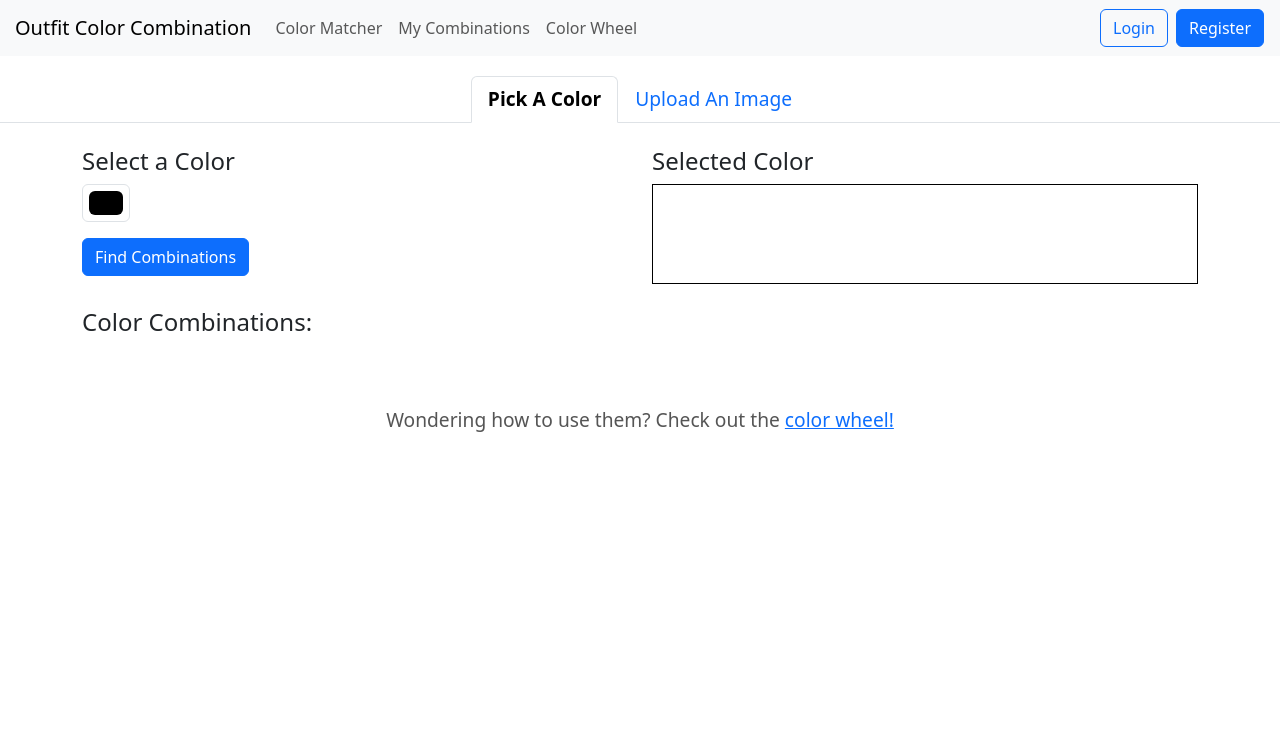
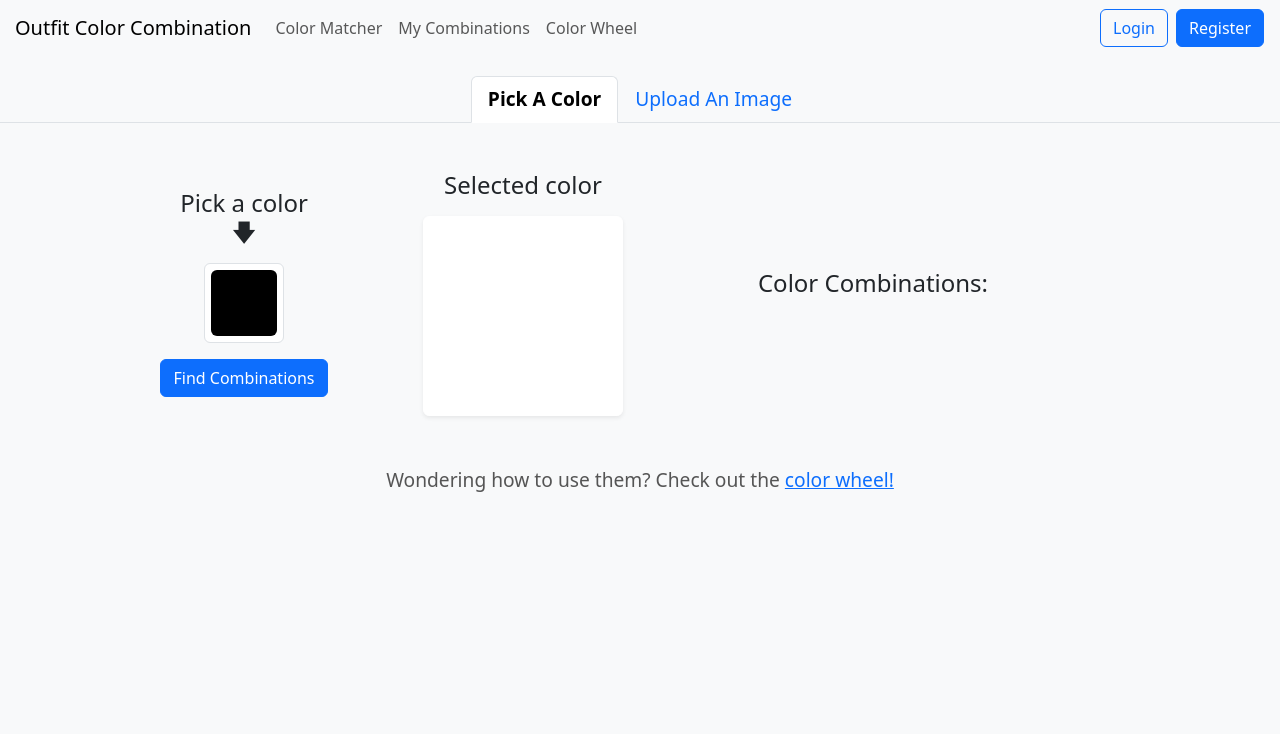
Before and after one commit to dradnyee-a11y/Color_matcher, a Flask app: page /color_matcher in a window 1280 px wide. Shown: the top 734 px of the page. Run offline with Flask 3, Linux system fonts and the light colour scheme; some libraries are stand-ins or nearby versions.

Commit message:
Enhance application functionality with improved color matching, user input validation, and UI updates. Refactor saved palettes display and add new features for image upload and color extraction.

```diff
--- a/app.py
+++ b/app.py
@@ -1,5 +1,7 @@
 import os
+
 import colorsys
+import re
 from flask import Flask, render_template, request, redirect, session, flash
 from cs50 import SQL
 from werkzeug.security import generate_password_hash, check_password_hash
@@ -7,12 +9,9 @@ from flask_session import Session
 from functools import wraps
 from PIL import Image, ImageColor
 
+
 # Creat web application
 app = Flask(__name__)
-
-# Ensure the app runs on main
-if __name__ == "__main__":
-    app.run()
 
 # Configure app to clear cookies after browser is closed
 app.config["SESSION_PERMANENT"] = False
@@ -23,6 +22,12 @@ Session(app)
 
 # Configure the SQLite database
 db = SQL("sqlite:///outfits.db")
+
+app.secret_key = "cs50-secret-key"
+
+# Ensure the app runs on main
+if __name__ == "__main__":
+    app.run()
 
 # Helper functions
 def get_dominant_color(image):
@@ -41,7 +46,7 @@ def get_dominant_color(image):
     # Return the dominant color
     return dominant_color
 
-def hex(rgb):
+def hex_simple(rgb):
     return '#%02x%02x%02x' % rgb
 
 def rgb_to_hex(rgb):
@@ -94,6 +99,10 @@ def login_required(f):
     # return the decorated function
     return decorated_function
 
+EXTENSIONS = {"png", "jpg", "jpeg"}
+def file_validity(file):
+    return "." in file and file.rsplit(".", 1)[1].lower() in EXTENSIONS
+
 @app.route("/", methods=["GET"])
 def index():
     if request.method == "GET":
@@ -110,6 +119,15 @@ def register():
         username = request.form.get("username")
         password = request.form.get("password")
         confirm_password = request.form.get("confirm_password")
+
+        if not username or not password or not confirm_password:
+            return "Please fill out all fields", 400
+
+        if len(username) > 30:
+            return "Username too long", 400
+
+        if len(password) < 6:
+            return "Password too short", 400
 
         # Check if the paswswords match
         if password != confirm_password:
@@ -138,9 +156,6 @@ def login():
         username = request.form.get("username")
         password = request.form.get("password")
         user = db.execute("SELECT * FROM users WHERE username = ?", username)
-        print(user)
-        if user is None:
-            return "list empty", 400
 
         # Ensure the user entered credentials
         if not username or not password:
@@ -158,22 +173,17 @@ def login():
         session["username"] = user[0]["username"]
     return redirect("/")
 
-@app.route("/logout")
+@app.route("/logout", methods=["POST"])
+@login_required
 def logout():
-    # Log the user out by clearing the session
-    session.clear()
-    return redirect("/login")
+    if request.method == "POST":
+        # Log the user out by clearing the session
+        session.clear()
+        return redirect("/login")
 
 @app.route("/wheel")
 def wheel():
     return render_template("wheel.html")
-
-@app.route("/debug", methods=["POST"])
-def debug():
-    if request.method == "POST":
-        print("FORM DATA:", request.form)
-        return "Received"
-    return render_template("saved.html")
 
 @app.route("/combos", methods=["GET", "POST"])
 @login_required
@@ -181,7 +191,6 @@ def combos():
     user_id = session["user_id"]
     if request.method == "GET":
         palettes = db.execute("SELECT * FROM combos WHERE user_id = ?", user_id)
-        print("palettes:", palettes)
         return render_template("saved.html", palettes=palettes)
 
     elif request.method == "POST":
@@ -192,22 +201,17 @@ def combos():
 
         if action == "save_palette":
             base_color = request.form.get("base_color")
-            print("base color:", base_color)
             complementary = request.form.get("complementary")
-            print("complementary:", complementary)
             analogous = request.form.get("analogous")
-            print("analogous:", analogous)
             triadic = request.form.get("triadic")
-            print("triadic:", triadic)
 
-            if complementary == '':
-                return "no hex", 500
+            if not base_color or not complementary or not analogous or not triadic:
+                return "Invalid Palette", 400
 
             # Save the palette to the database
             db.execute("INSERT INTO combos (user_id, base_color, complementary, analogous, triadic, name) VALUES (?, ?, ?, ?, ?, ?)",
                        user_id, base_color, complementary, analogous, triadic, name)
 
-            flash ("Palette saved!", "success")
             return redirect("/combos")
 
 @app.route("/color_matcher", methods=["GET", "POST"])
@@ -225,15 +229,17 @@ def color_matcher():
         if "image" in request.files and request.files.get("image"):
 
              image = request.files.get("image")
-             print("form:", request.form)
 
              # Ensure the user uploaded an image
-             if not image:
+             if not image or image.filename == "":
                 return "No image uploaded", 400
+
+             if not file_validity(image.filename):
+                return "Invalid file type", 400
 
              # Get the dominant color from the image
              dominant_color = get_dominant_color(image)
-             hex_color = hex(dominant_color)
+             hex_color = hex_simple(dominant_color)
 
             # Ensure a color was extracted
              if hex_color is None:
@@ -248,6 +254,9 @@ def color_matcher():
             color = request.form.get("color")
             hex_color = color
 
+            if not re.match(r"^#[0-9A-Fa-f]{6}$", hex_color):
+                return "Invalid Color", 400
+
             # Ensure the user picked a color
             if hex_color is None:
                 return "No color selected", 400
@@ -257,20 +266,11 @@ def color_matcher():
 
         # Convert hex to RGB to convert it to HSL
         rgb = ImageColor.getrgb(hex_color)
-        print("Hex:", hex_color)
-        print ("RGB:", rgb)
         hls = colorsys.rgb_to_hls(rgb[0]/255, rgb[1]/255, rgb[2]/255)
-        print ("HLS:", hls)
 
         # Generate color palettes
         palettes["Complementary"] = [complementary(hls)]
-        print ("Complementary:",palettes["Complementary"])
         palettes["Analogous"] = analogous(hls)
-        print ("Analogous:",palettes["Analogous"])
         palettes["Triadic"] = triadic(hls)
-        print ("Triadic:",palettes["Triadic"])
-
-        if palettes is None:
-            return "Could not generate color palettes", 400
 
     return render_template("color_matcher.html", extracted_color=hex_color, tab=tab, palettes=palettes, color=color, image_uploaded=image_uploaded)
--- a/static/main.js
+++ b/static/main.js
@@ -1,12 +0,0 @@
-function syncColor() {
-    console.log("Main JS loaded.");
-    const color = document.getElementById("colorPicker").value;
-    document.getElementById("selectedColor").style.backgroundColor = color;
-}
-
-addEventListener("DOMContentLoaded", function() {
-    const colorPicker = document.getElementById("colorPicker");
-    if (colorPicker) {
-        colorPicker.addEventListener("input", syncColor);
-    }
-});
--- a/static/style.css
+++ b/static/style.css
@@ -1,3 +1,7 @@
+body, head, footer {
+    background-color: #f8f9fa !important;
+}
+
 .match {
     margin-bottom: 20px;
 }
@@ -29,6 +33,7 @@
     margin-top: 50px;
     font-size: 1.2em;
     color: #555;
+    clear: both;
 }
 
 #img {
@@ -65,15 +70,51 @@
 }
 
 .form {
+    margin-top : 20px;
+    margin-right: 200px;
+    margin-bottom: 50px;
     float: right;
-    margin-right: 50px;
-    margin-top: -75px;
-    position: relative;
-    z-index: 10;
+}
+
+#save {
+    border-radius: 12px;
+    height: 38px;
+    padding: 10px;
+    margin-top: 10px;
+    margin-bottom: 0px;
 }
 
 .box {
-    width:100px;
-    height:100px;
-    border:1px solid #000;
+    width: 120px;
+    max-width: 120px;
+    height: 80px;;
+    margin-top: 2px;
+    border-radius: 6px;
+    align-items: center;
+    justify-content: center;
+    box-shadow: 0 2px 4px rgba(0,0,0,0.2);
+    font-size: 0.7rem;
+
 }
+
+.box span {
+    color: #fff;
+    margin-left: 6px;
+}
+
+.row {
+    margin-left: 0 !important;
+    margin-right: 0 !important;
+}
+
+#com {
+    padding-right: 140px;
+}
+
+#top {
+    margin-top: 100px;
+}
+
+#up {
+    padding-right: 140px;
+}
--- a/templates/color_matcher.html
+++ b/templates/color_matcher.html
@@ -15,28 +15,36 @@
      <form method="POST" action="/color_matcher" enctype="multipart/form-data">
           <div class="tab-content" id="TabContent">
                <!-- Pick a color tab content -->
-               <div class="tab-pane fade show {% if tab == 'pick' %} show active {% endif %}" id="pick" role="tabpanel" aria-labelledby="pick-tab">
-                    <div class="container mt-4">
-                         <div class="row">
-                              <div class="col-md-6">
-                                   <h4>Select a Color</h4>
-                                   <input type="color" id="colorPicker" name="color" class="form-control form-control-color" value= {{ color }}>
-                                   <button type="submit" class="btn btn-primary mt-3">Find Combinations</button>
+               <div class="tab-pane fade {% if tab == 'pick' %}show active{% endif %}" id="pick" role="tabpanel" aria-labelledby="pick-tab">
+                    <div class="container mt-5">
+                         <div class="row align-items-center justify-content-center g-4">
+
+                              <div class="col-md-3 text-center">
+                                   <h4 class="mb-3">Pick a color <br>🡇</h4>
+                                   <input type="color" id="colorPicker" name="color" class="form-control form-control-color mx-auto" value="{{ color or '#000000' }}" style="width:80px; height:80px;">
+                                   <button type="submit" class="btn btn-primary mt-3">
+                                        Find Combinations
+                                   </button>
                               </div>
-                              <div class="col-md-6">
-                                   <h4>Selected Color</h4>
-                                   <div id="selectedColor" style="width:100%; height:100px; background-color: {% if color %}{{ color }}{% else %} #ffffff {% endif %};; border:1px solid #000;"></div>
+
+                              <div class="col-md-3 text-center">
+                                   <h4 class="mb-3">Selected color</h4>
+                                   <div class="rounded shadow-sm mx-auto"  id="selectedColor" style="width:200px; height:200px; background-color: {{ color or '#ffffff' }}; border:1px solid #ffffff;"></div>
+
+                                   {% if color %}
+                                   <p class="mt-2 text-muted">{{ color }}</p>
+                                   {% endif %}
                               </div>
-                         </div>
-                         <div class="row mt-4">
-                              <div class="col-12" id="pale">
-                                   <h4 class="match">Color Combinations: </h4>
-                                   <div class="d-flex align-items-center gap-3">
+
+
+                              <div class="col-md-5 text-center justify-content-center ms-5" id="pale">
+                                   <h4 class="match text-center" id="com">Color Combinations: </h4>
+                                   <div class="d-flex flex-wrap align-items-start gap-3">
                                         {% for palette in palettes %}
-                                             <div class="d-flex gap-1">
-                                                  <h5>{{ palette }}:</h5>
+                                             <div class="d-flex col-auto flex-column gap-2">
+                                                  <h5>{{ palette }}</h5>
                                              {% for color in palettes[palette] %}
-                                                  <div style="width:100px; height:100px; background-color: {{ color }}; border:1px solid #000;"></div>
+                                                  <div class="rounded shadow-sm mx-auto" style="width:100px; height:100px; background-color: {{ color }}; border:1px solid #ffffff;"></div>
                                              {% endfor%}
                                              </div>
                                         {% endfor %}
@@ -48,27 +56,35 @@
                <!-- Upload an image tab content -->
                <div class="tab-pane fade {% if tab == 'upload'%} show active {% endif %}" id="upload" role="tabpanel" aria-labelledby="upload-tab">
                     <div class="container mt-4">
-                         <div class="row">
-                              <div class="col-md-6">
-                                   <h4>Upload an Image</h4>
-                                   <input type="file" id="imageUpload" name="image" accept="image/*" class="form-control">
+                         <div class="row align-items-center justify-content-center g-4">
+
+                              <div class="col-md-3 text-center align-items-center">
+                                   <h4 class="mb-3">Upload an Image</h4>
+                                   <input type="file" id="imageUpload" name="image" accept="image/*" class="form-control w-200 mx-auto my-3">
                                    <button type="submit" class="btn btn-primary mt-3">Extract Color & Find Combinations</button>
                               </div>
-                              <div class="col-md-6">
-                                   <h4>Extracted Color</h4>
-                                   <div id="extractedColor" style="width:100%; height:100px; background-color: {% if image_uploaded == True %} {{ extracted_color }} {% else %} '#ffffff' {% endif %}; border:1px solid #000;"></div>
+
+                              <div class="col-md-3 text-center mt-5">
+                                   <h4 class="my-3">Extracted Color</h4>
+                                   <div class="rounded shadow-sm mx-auto" id="extractedColor" style="width:200px; height:200px; background-color: {% if image_uploaded == True %} {{ extracted_color }} {% else %} '#ffffff' {% endif %}; border:1px solid #fff;"></div>
+
+                                   {% if extracted_color %}
+                                        <p class="mt-2 text-muted">{{ extracted_color }}</p>
+                                   {% endif %}
                               </div>
-                         </div>
-                         <div class="row mt-4">
-                              <div class="col-12" id="pal">
-                                   <h4 class="match">Color Combinations: </h4>
+
+
+                              <div class="col-5 text-center justify-content-center ms-5 mt-5" id="pal">
+                                   <h4 class="match text-center" id="up">Color Combinations: </h4>
                                    {% if image_uploaded == True %}
+                                        <div class="d-flex flex-wrap align-items-start gap-3">
                                              {% for palette in palettes %}
-                                             <div id="combinations" class="d-flex flex-wrap gap-3">
+                                                  <div id="combinations" class="d-flex col-auto flex-column gap-2">
                                                        <h5>{{ palette }}:</h5>
                                                   {% for color in palettes[palette] %}
-                                                  <div style="width:100px; height:100px; background-color: {{ color }}; border:1px solid #000;"></div>
+                                                       <div class="rounded shadow-sm mx-auto" style="width:100px; height:100px; background-color: {{ color }}; border:1px solid #fff;"></div>
                                                   {% endfor%}
+                                                  </div>
                                              {% endfor %}
                                         </div>
                                    {% endif %}
@@ -80,24 +96,17 @@
      </form>
      <div class="container mt-n3">
           {% if palettes %}
-               <pre>{{ palettes }}</pre>
                <form method="POST" action="/combos" class="form">
                     <input type="hidden" name="action" value="save_palette">
                     <input type="hidden" name="base_color" value="{{ extracted_color }}">
                     <input type="hidden" name="complementary" value="{{ palettes['Complementary'] }}">
                     <input type="hidden" name="analogous" value="{{ palettes['Analogous'] }}">
                     <input type="hidden" name="triadic" value="{{ palettes.Triadic }}">
-                    <input autocomplete="off" type="text" name="palette_name" placeholder="Palette Name">
-                    <button type="submit" class="btn btn-success" id="save">Save Palette</button>
+                    <input autocomplete="off" type="text" name="palette_name" id="save" placeholder="Palette Name">
+                    <button type="submit" class="btn btn-success">Save Palette</button>
                </form>
           {% endif %}
      </div>
 
-
-
-
-
-
-
-     <span id="inst">Wondering how to use them? Check out the <a href="/wheel">color wheel!</a></span>
+     <div id="inst">Wondering how to use them? Check out the <a href="/wheel">color wheel!</a></span>
 {% endblock %}
--- a/templates/layout.html
+++ b/templates/layout.html
@@ -3,9 +3,9 @@
 <head>
     <meta charset="UTF-8">
     <meta name="viewport" content="width=device-width, initial-scale=1.0">
-    <link rel="stylesheet" href="static/style.css">
     <link href="https://cdn.jsdelivr.net/npm/bootstrap@5.3.3/dist/css/bootstrap.min.css" rel="stylesheet" integrity="sha384-QWTKZyjpPEjISv5WaRU9OFeRpok6YctnYmDr5pNlyT2bRjXh0JMhjY6hW+ALEwIH" crossorigin="anonymous">
     <script src="https://cdn.jsdelivr.net/npm/bootstrap@5.3.3/dist/js/bootstrap.bundle.min.js" integrity="sha384-YvpcrYf0tY3lHB60NNkmXc5s9fDVZLESaAA55NDzOxhy9GkcIdslK1eN7N6jIeHz" crossorigin="anonymous"></script>
+    <link rel="stylesheet" href="static/style.css">
     <title>Outfit Color Matcher: {% block title %}{% endblock %}</title>
 </head>
 <body>
```
Also changed, not shown: templates/index.html (+61 -8 lines), templates/saved.html (+57 -26 lines), outfits.db. Lines whose indentation alone changed are shown as unchanged.
